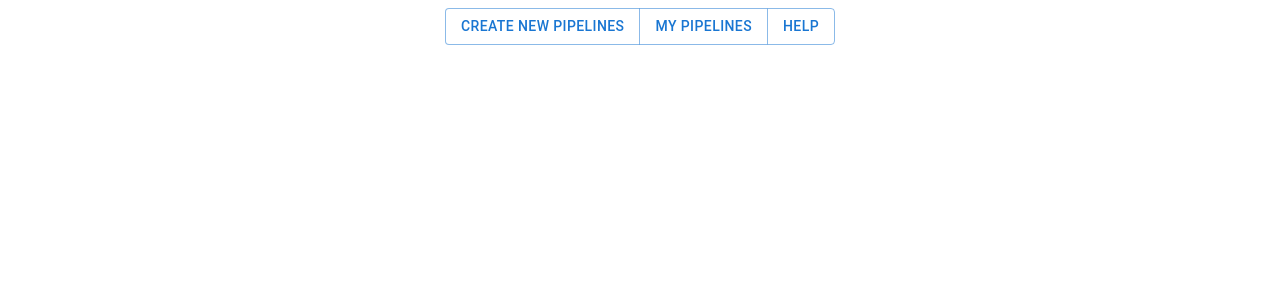
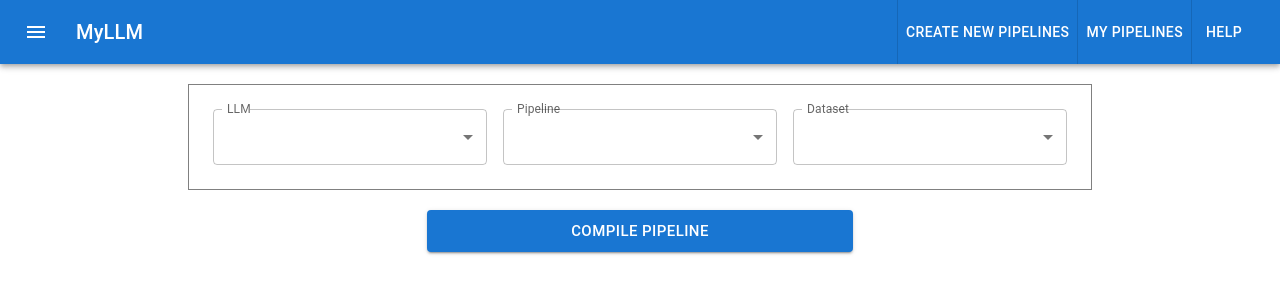
Before and after one commit to ericbfeng/dspy_project, a React (Create React App) app in the folder dspy_app/: page /create_pipeline in a window 1280 px wide. Shown: the top 300 px of the page. Built offline with nearby package versions, Linux system fonts and the light colour scheme.

Commit message:
added PipelineSelector

```diff
--- a/dspy_app/package.json
+++ b/dspy_app/package.json
@@ -5,6 +5,7 @@
   "dependencies": {
     "@emotion/react": "^11.11.3",
     "@emotion/styled": "^11.11.0",
+    "@mui/icons-material": "^5.15.5",
     "@mui/material": "^5.15.5",
     "@testing-library/jest-dom": "^5.17.0",
     "@testing-library/react": "^13.4.0",
--- a/dspy_app/src/App.js
+++ b/dspy_app/src/App.js
@@ -1,18 +1,32 @@
 import Header from './components/Header/Header';
 import Default from './components/Default/Default';
 import { BrowserRouter as Router, Routes, Route } from "react-router-dom";
+import CreatePipelinePage from './components/CreatePipelinePage/CreatePipelinePage';
+import { createTheme, ThemeProvider } from '@mui/material/styles';
 
 
+
+const theme = createTheme({
+  palette: {
+    background: {
+      default: '#f5f5f5' // Replace with your desired background color
+    }
+  }
+});
 
 
 function App() {
   return (
-<Router>
+    <ThemeProvider theme={theme}>
+    <Router>
       <Header />
       <Routes>
         <Route path="/" element = {<Default/>}> </Route>
+        <Route path="/create_pipeline" element = {<CreatePipelinePage/>}>P
+        </Route>
       </Routes>
-    </Router>
+      </Router>
+    </ThemeProvider>
     );
 }
 
--- /dev/null
+++ b/dspy_app/src/components/CreatePipelinePage/CreatePipelinePage.js
@@ -0,0 +1,61 @@
+import Box from '@mui/system/Box';
+import Grid from '@mui/material/Grid'; // Import Grid
+import PipelineSelector from './PipelineSelector/PipelineSelector';
+import Button from '@mui/material/Button';
+
+
+export default function CreatePipelinePage() {
+
+
+
+    const optionsForLLM = ["ChatGPT", "LLama"];
+    const optionsForPipeline = ["Alpha", "Beta", "Gamma"];
+    const optionsForDataset = ["Internal Memos", "Internal Code", "SoSA"];
+
+    return(
+
+
+            <>
+
+            <Box
+                component="section"
+                sx={{
+                    width: '66.66%', // Sets the width to two-thirds of the screen
+                    margin: 'auto', // Centers the box horizontally
+                    p: 3, // Padding inside the box
+                    border: '1px solid grey', // Solid border
+                    borderRadius: 0, // Sharp edges
+                    marginTop: '20px' // Adds margin at the top
+                }}
+            >
+             <Grid container spacing={2}>
+                <Grid item xs={4}>
+                    <PipelineSelector defaultValue="LLM" options={optionsForLLM} />
+                </Grid>
+                <Grid item xs={4}>
+                    <PipelineSelector defaultValue="Pipeline" options={optionsForPipeline} />
+                </Grid>
+                <Grid item xs={4}>
+                    <PipelineSelector defaultValue="Dataset" options={optionsForDataset} />
+                </Grid>
+            </Grid>
+            </Box>
+
+            <Grid container justifyContent="center" style={{ marginTop: '20px' }}>
+                <Grid item xs={4}>
+                    <Button
+                        variant="contained"
+                        color="primary"
+                        size="large"
+                        fullWidth
+                    >
+                        Compile Pipeline
+                    </Button>
+                </Grid>
+            </Grid>
+
+            </>
+
+
+    );
+}
--- /dev/null
+++ b/dspy_app/src/components/CreatePipelinePage/PipelineSelector/PipelineSelector.js
@@ -0,0 +1,39 @@
+
+import InputLabel from '@mui/material/InputLabel';
+import MenuItem from '@mui/material/MenuItem';
+import FormControl from '@mui/material/FormControl';
+import Select, { SelectChangeEvent } from '@mui/material/Select';
+
+
+import * as React from 'react';
+
+
+
+export default function PipelineSelector({ defaultValue, options })  {
+
+    const [val, setVal] = React.useState(defaultValue);
+
+    const handleChange = (event) => {
+      setVal(event.target.value);
+    };
+
+    return(
+        <FormControl fullWidth>
+          <InputLabel id="demo-simple-select-label">{defaultValue}</InputLabel>
+          <Select
+            labelId="demo-simple-select-label"
+            id="demo-simple-select"
+            value={val}
+            label="Val"
+            onChange={handleChange}
+          >
+           {options.map((option, index) => (
+                    <MenuItem key={index} value={option}>
+                        {option}
+                    </MenuItem>
+            ))}
+          </Select>
+        </FormControl>
+
+    )
+}
--- a/dspy_app/src/components/Header/Header.js
+++ b/dspy_app/src/components/Header/Header.js
@@ -1,26 +1,44 @@
-import Button from '@mui/material/Button';
-import ButtonGroup from '@mui/material/ButtonGroup';
-import Box from '@mui/material/Box';
-
-
+import React from 'react';
+import { AppBar, Toolbar, Typography, Button, IconButton } from '@mui/material';
+import MenuIcon from '@mui/icons-material/Menu';
+import { useNavigate } from "react-router-dom";
+import Divider from '@mui/material/Divider';
 
 export default function Header() {
-  return (
-    <Box
-    sx={{
-      display: 'flex',
-      flexDirection: 'column',
-      alignItems: 'center',
-      '& > *': {
-        m: 1,
-      },
-    }}
-  >
-    <ButtonGroup variant="outlined" aria-label="outlined button group">
-      <Button>Create New Pipelines</Button>
-      <Button>My Pipelines</Button>
-      <Button>Help</Button>
-    </ButtonGroup>
-  </Box>
-  );
+    const navigate = useNavigate();
+
+    const handleCreatePipelineClick = () => {
+       navigate('/create_pipeline');
+    };
+    const handleMyPipelinesClick = () => {
+       navigate('/my_pipelines');
+    };
+    const handleHelpClick = () => {
+       navigate('/help');
+    };
+
+    return (
+        <AppBar position="static">
+            <Toolbar>
+                <IconButton
+                    size="large"
+                    edge="start"
+                    color="inherit"
+                    aria-label="menu"
+                    sx={{ mr: 2 }}
+                >
+                    <MenuIcon />
+                </IconButton>
+                <Typography variant="h6" component="div" sx={{ flexGrow: 1 }}>
+                    MyLLM
+                </Typography>
+                <Divider orientation="vertical" flexItem />
+                <Button color="inherit" onClick={handleCreatePipelineClick}>Create New Pipelines</Button>
+                <Divider orientation="vertical" flexItem />
+                <Button color="inherit" onClick={handleMyPipelinesClick}>My Pipelines</Button>
+                <Divider orientation="vertical" flexItem />
+                <Button color="inherit" onClick={handleHelpClick}>Help</Button>
+            </Toolbar>
+        </AppBar>
+    );
 }
```
Also changed, not shown: 1 other file (tests, documents, lock files or other folders).
